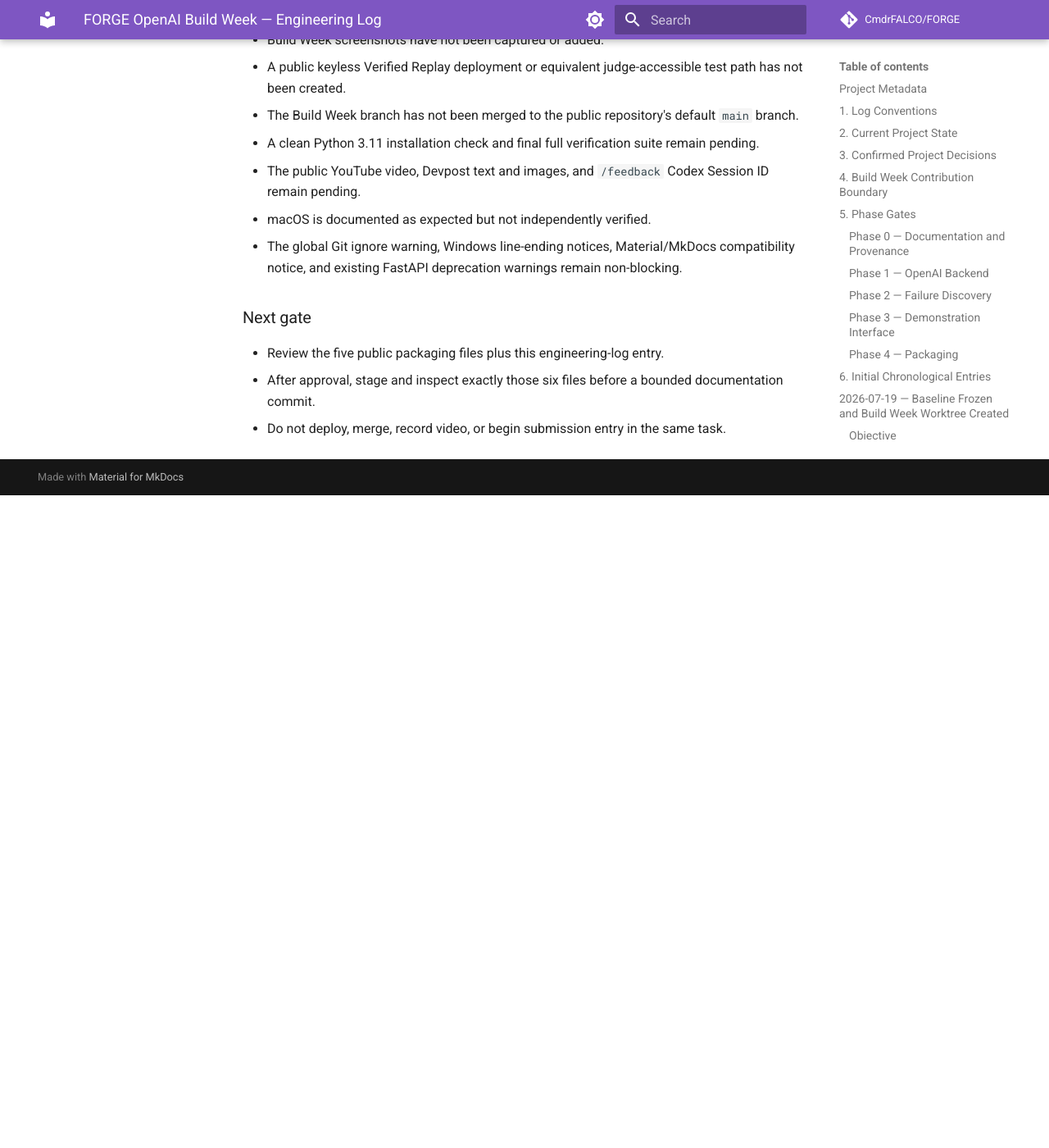
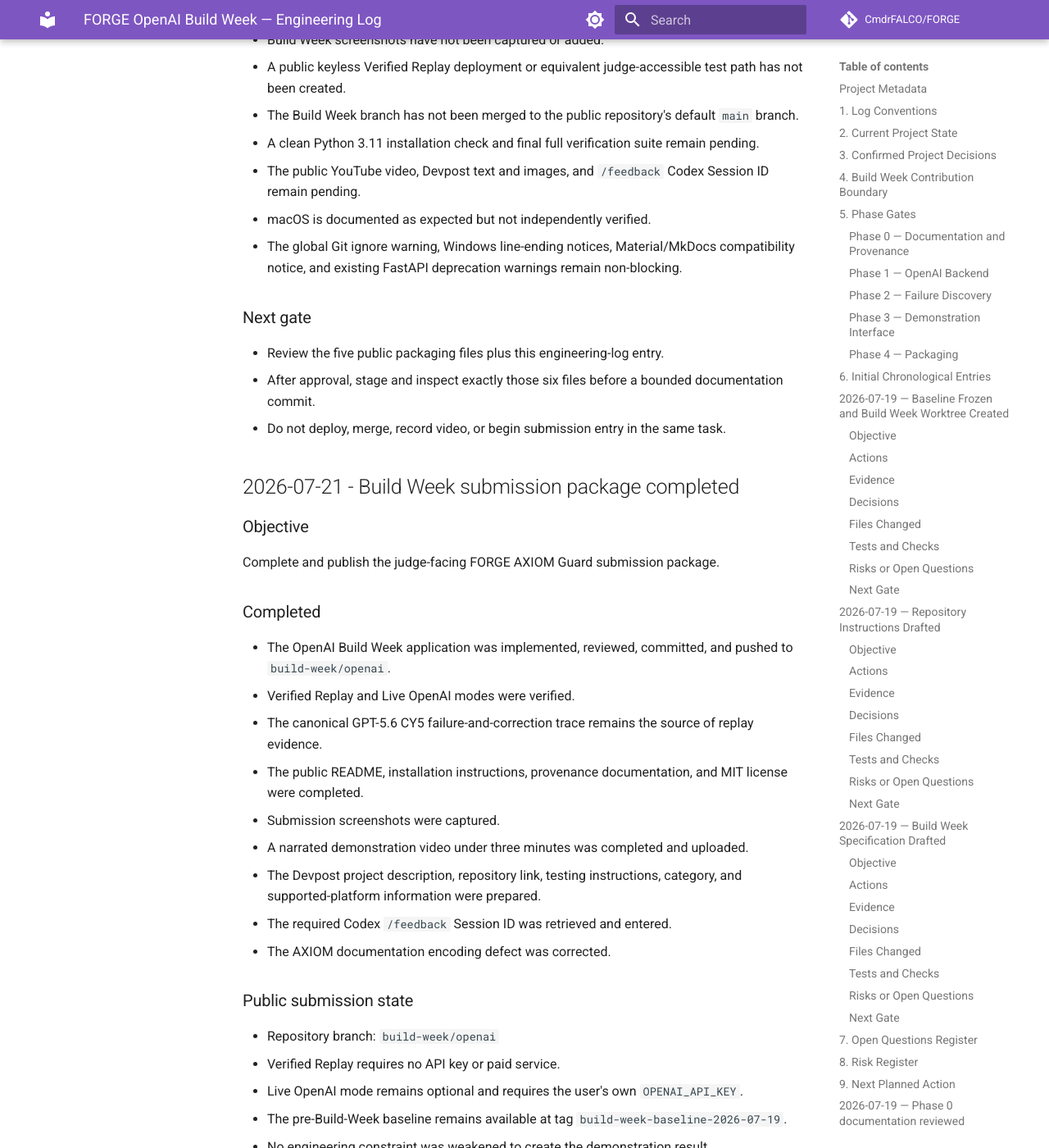
Before and after one commit to CmdrFALCO/FORGE, an MkDocs documentation site: the page built from docs/BUILD_WEEK_LOG.md, in a window 1280 px wide and 1400 px high, scrolled down 29253 px. Shown: the whole window at 82% size. Built offline with MkDocs 1.6.1 and Material for MkDocs 9.7.7, drawn with Linux system fonts in a browser that asks for light colours; comment, search, counter and statistics services are not loaded; before the commit the page ends 29857 px from its top, so only the background shows below that; some of the changed text lies outside the part shown.

Commit message:
docs: finalize Build Week submission record

```diff
--- a/docs/BUILD_WEEK_LOG.md
+++ b/docs/BUILD_WEEK_LOG.md
@@ -882,3 +882,41 @@
 - Review the five public packaging files plus this engineering-log entry.
 - After approval, stage and inspect exactly those six files before a bounded documentation commit.
 - Do not deploy, merge, record video, or begin submission entry in the same task.
+
+## 2026-07-21 - Build Week submission package completed
+
+### Objective
+
+Complete and publish the judge-facing FORGE AXIOM Guard submission package.
+
+### Completed
+
+- The OpenAI Build Week application was implemented, reviewed, committed, and pushed to `build-week/openai`.
+- Verified Replay and Live OpenAI modes were verified.
+- The canonical GPT-5.6 CY5 failure-and-correction trace remains the source of replay evidence.
+- The public README, installation instructions, provenance documentation, and MIT license were completed.
+- Submission screenshots were captured.
+- A narrated demonstration video under three minutes was completed and uploaded.
+- The Devpost project description, repository link, testing instructions, category, and supported-platform
+  information were prepared.
+- The required Codex `/feedback` Session ID was retrieved and entered.
+- The AXIOM documentation encoding defect was corrected.
+
+### Public submission state
+
+- Repository branch: `build-week/openai`
+- Verified Replay requires no API key or paid service.
+- Live OpenAI mode remains optional and requires the user's own `OPENAI_API_KEY`.
+- The pre-Build-Week baseline remains available at tag `build-week-baseline-2026-07-19`.
+- No engineering constraint was weakened to create the demonstration result.
+
+### Remaining limitations
+
+- Live generation is nondeterministic.
+- The canonical replay demonstrates one coupled engineering constraint, not complete battery qualification.
+- macOS is expected to work but was not independently verified.
+- Passing the declared constraints does not establish production readiness or complete physical correctness.
+
+### Final status
+
+The public Build Week branch and submission materials are complete.
```
Also changed, not shown: docs/axiom.md (+2 -1 lines).
